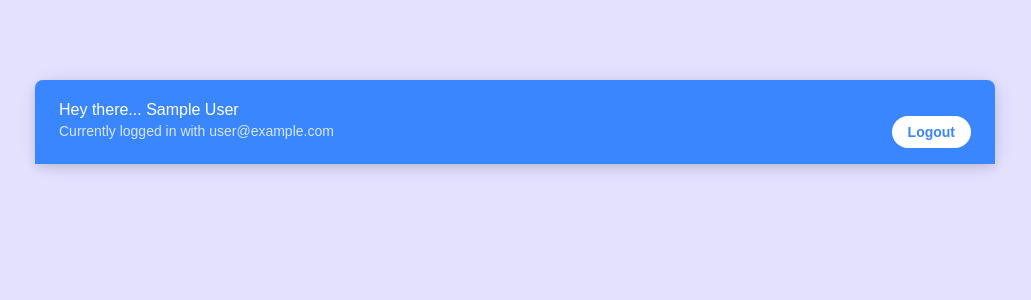
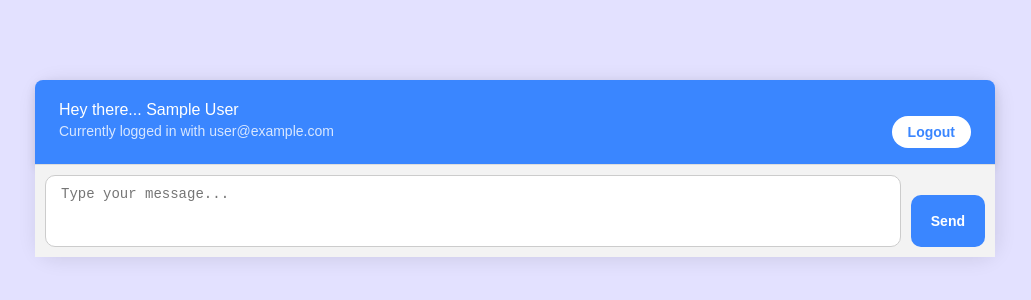
Before and after one commit to mafari10/SersMickChatApp, a Vue app: page /chatroom in a window 1280 px wide. Shown: the top 300 px of the page, without its empty margins (125-1156 px from the left). Built offline with nearby package versions, Linux system fonts and the light colour scheme; no server answers; sample sign-in values are in the browser's storage; a web font is replaced by a local one.

Commit message:
NewFormChat component created with few submitingg prop created

```diff
--- /dev/null
+++ b/src/components/NewChatForm.vue
@@ -0,0 +1,80 @@
+<template>
+  <form class="new-chat-form">
+    <textarea
+      type="text"
+      v-model="message"
+      placeholder="Type your message..."
+      required
+      @keypress.enter.prevent="handleSubmit"
+    />
+    <button type="submit">Send</button>
+  </form>
+</template>
+
+  <script>
+import getUser from "@/composables/getUser";
+import { timestamp } from "@/firebase/config";
+import { ref } from "vue";
+export default {
+  setup() {
+    // Get user from the store
+    const { user } = getUser();
+    const message = ref("");
+
+    const handleSubmit = async () => {
+      const chat = {
+        name: user.value.displayName,
+        message: message.value,
+        sent: timestamp(),
+      };
+      console.log(chat);
+      // Reset the message input field
+      message.value = "";
+    };
+
+    return { message, handleSubmit };
+  },
+};
+</script>
+
+<style lang="scss" scoped>
+.new-chat-form {
+  display: flex;
+  gap: 10px;
+  padding: 10px;
+  background-color: #f3f3f3;
+  border-top: 1px solid #ddd;
+
+  textarea {
+    flex: 1;
+    padding: 10px 15px;
+    border: 1px solid #ccc;
+    border-radius: 10px;
+    font-size: 14px;
+    resize: none;
+    min-height: 50px;
+    outline: none;
+
+    &:focus {
+      border-color: #3a86ff;
+      box-shadow: 0 0 0 3px rgba(58, 134, 255, 0.2);
+      background-color: #fff;
+    }
+  }
+
+  button {
+    padding: 10px 20px;
+    background-color: #3a86ff;
+    border: none;
+    color: white;
+    border-radius: 10px;
+    font-weight: 600;
+    cursor: pointer;
+    transition: background 0.3s ease;
+
+    &:hover {
+      background-color: #265c9d;
+    }
+  }
+}
+</style>
--- a/src/views/Chatroom.vue
+++ b/src/views/Chatroom.vue
@@ -1,16 +1,18 @@
 <template>
   <div class="container">
     <Navbar />
+    <NewChatForm />
   </div>
 </template>
 
 <script>
 import Navbar from "@/components/Navbar.vue";
+import NewChatForm from "@/components/NewChatForm.vue";
 import getUser from "@/composables/getUser";
 import { watch } from "vue";
 import { useRouter } from "vue-router";
 export default {
-  components: { Navbar },
+  components: { Navbar, NewChatForm },
   setup() {
     // get user
     const { user } = getUser();
```
